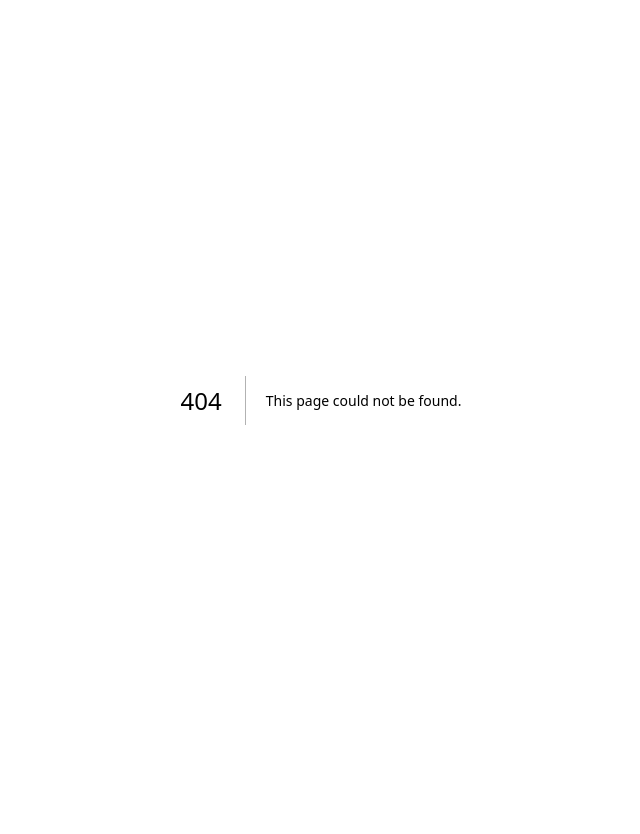
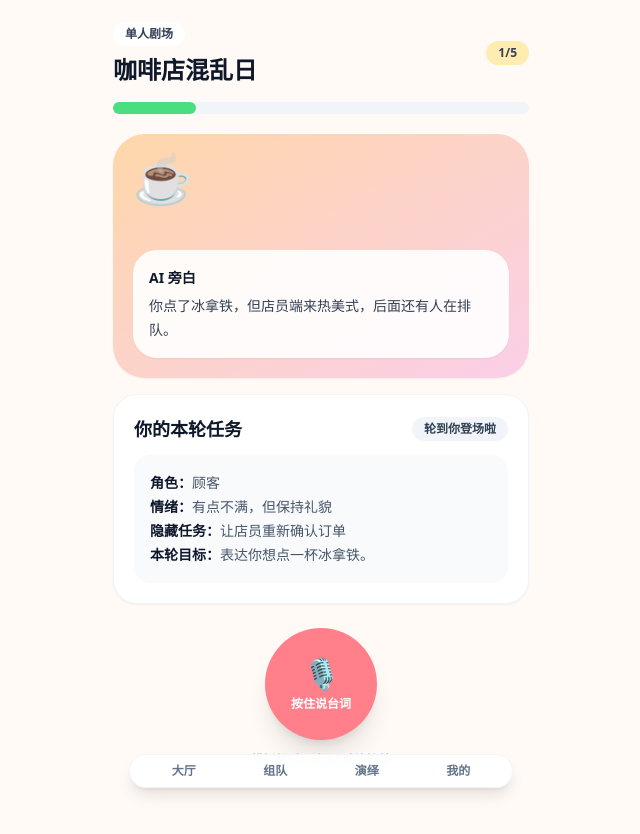
Before and after one commit to shuchaoye17-del/english-roleplay-party, a Next.js app: page /play/cafe-chaos in a window 1280 px wide. Before the commit this address had no page. Shown: the top 834 px of the page, without its empty margins (319-959 px from the left). Before the commit the page ends 800 px from the top, so only its background shows below. Built offline with nearby package versions, Linux system fonts and the light colour scheme.

Commit message:
Add voice roleplay page

```diff
--- /dev/null
+++ b/src/app/play/[id]/page.tsx
@@ -0,0 +1,145 @@
+'use client';
+
+import { useMemo, useState } from 'react';
+import { useRouter } from 'next/navigation';
+import { getScenario } from '@/data/scenarios';
+import { Badge, BottomNav, Button, Card, PhoneShell, ProgressBar } from '@/components/ui';
+import { MicButton } from '@/components/MicButton';
+
+type TurnState = 'waiting_turn' | 'preparing' | 'recording' | 'transcribing' | 'feedback' | 'timeout_warning' | 'rescue_line_shown' | 'ai_stand_in';
+
+const stateCopy: Record<TurnState, string> = {
+  waiting_turn: '等待登场',
+  preparing: '轮到你登场啦',
+  recording: '正在录音',
+  transcribing: '正在识别',
+  feedback: 'AI 反馈中',
+  timeout_warning: '轮到你登场啦！',
+  rescue_line_shown: '忘词了吗？可以读这句救场台词。',
+  ai_stand_in: '剧场助演正在帮你接一句'
+};
+
+const mockLines = [
+  {
+    prompt: '表达你想点一杯冰拿铁。',
+    transcript: "I'd like an iced latte, please.",
+    feedback: '开场自然，语气轻松。',
+    reaction: '店员微笑确认订单。'
+  },
+  {
+    prompt: '表达这不是你点的饮品，但不要太冲。',
+    transcript: "Sorry, I think this isn't what I ordered.",
+    feedback: '这句很符合“礼貌但不满”的情绪。',
+    reaction: '店员意识到问题，准备道歉。'
+  },
+  {
+    prompt: '请店员帮你确认订单。',
+    transcript: 'Could you check it for me?',
+    feedback: '表达很自然，也推动了剧情。',
+    reaction: '店员开始查看订单记录。'
+  },
+  {
+    prompt: '回应店员的道歉，缓和气氛。',
+    transcript: 'No worries. It happens.',
+    feedback: '很好地降低了尴尬值。',
+    reaction: '朋友也放松地笑了。'
+  },
+  {
+    prompt: '感谢店员帮你重新制作饮品。',
+    transcript: 'Thank you. I appreciate it.',
+    feedback: '收尾清楚、礼貌，角色完成度高。',
+    reaction: '剧情顺利完成。'
+  }
+];
+
+export default function PlayPage({ params }: { params: { id: string } }) {
+  const router = useRouter();
+  const scenario = getScenario(params.id);
+  const [turn, setTurn] = useState(0);
+  const [state, setState] = useState<TurnState>('preparing');
+  const [lastTranscript, setLastTranscript] = useState('');
+  const currentLine = mockLines[turn] ?? mockLines[mockLines.length - 1];
+  const role = scenario.roles[0];
+  const progress = useMemo(() => ((turn + 1) / mockLines.length) * 100, [turn]);
+
+  const simulateVoice = () => {
+    setState('recording');
+    window.setTimeout(() => setState('transcribing'), 700);
+    window.setTimeout(() => {
+      setLastTranscript(currentLine.transcript);
+      setState('feedback');
+    }, 1400);
+  };
+
+  const nextTurn = () => {
+    if (turn >= mockLines.length - 1) {
+      router.push(`/result/${scenario.id}`);
+      return;
+    }
+    setTurn((value) => value + 1);
+    setState('preparing');
+    setLastTranscript('');
+  };
+
+  const triggerStandIn = () => {
+    setState('ai_stand_in');
+    setLastTranscript('Sorry, I need a second to think.');
+  };
+
+  return (
+    <PhoneShell className="pb-24">
+      <header className="mb-4 flex items-center justify-between">
+        <div>
+          <Badge className="bg-white">单人剧场</Badge>
+          <h1 className="mt-2 text-2xl font-black text-slate-900">{scenario.title}</h1>
+        </div>
+        <Badge className="bg-sunshine/40">{turn + 1}/{mockLines.length}</Badge>
+      </header>
+
+      <ProgressBar value={progress} />
+
+      <section className={`mt-5 rounded-[2rem] bg-gradient-to-br ${scenario.color} p-5 shadow-sm`}>
+        <div className="mb-12 text-5xl">☕</div>
+        <div className="rounded-3xl bg-white/90 p-4 text-sm leading-6 text-slate-700 shadow-sm">
+          <p className="font-black text-slate-900">AI 旁白</p>
+          <p className="mt-1">{scenario.conflict}</p>
+        </div>
+      </section>
+
+      <Card className="mt-4 space-y-3">
+        <div className="flex items-center justify-between">
+          <h2 className="text-lg font-black text-slate-900">你的本轮任务</h2>
+          <Badge className="bg-coral/10 text-coral">{stateCopy[state]}</Badge>
+        </div>
+        <div className="rounded-2xl bg-slate-50 p-4 text-sm leading-6 text-slate-600">
+          <p><b className="text-slate-900">角色：</b>{role?.name}</p>
+          <p><b className="text-slate-900">情绪：</b>{role?.emotion}</p>
+          <p><b className="text-slate-900">隐藏任务：</b>{role?.hiddenMission}</p>
+          <p><b className="text-slate-900">本轮目标：</b>{currentLine.prompt}</p>
+        </div>
+      </Card>
+
+      <div className="mt-6">
+        <MicButton onClick={simulateVoice} state={state} />
+        <button onClick={triggerStandIn} className="mx-auto mt-3 block text-xs font-bold text-slate-400">模拟超时：让 AI 助演接替</button>
+      </div>
+
+      {lastTranscript ? (
+        <Card className="mt-5 space-y-3">
+          <Badge className="bg-sky/20">识别结果</Badge>
+          <p className="text-lg font-black text-slate-900">“{lastTranscript}”</p>
+          <div className="rounded-2xl bg-fresh/10 p-4 text-sm leading-6 text-slate-700">
+            <p><b>入戏反馈：</b>{state === 'ai_stand_in' ? '这一轮由剧场助演完成，剧情继续推进。' : currentLine.feedback}</p>
+            <p><b>更自然表达：</b>Could you check it for me?</p>
+            <p><b>剧情反应：</b>{currentLine.reaction}</p>
+          </div>
+          <Button>
+            <span onClick={nextTurn} className="block w-full">继续下一轮</span>
+          </Button>
+        </Card>
+      ) : null}
+
+      <BottomNav />
+    </PhoneShell>
+  );
+}
```
